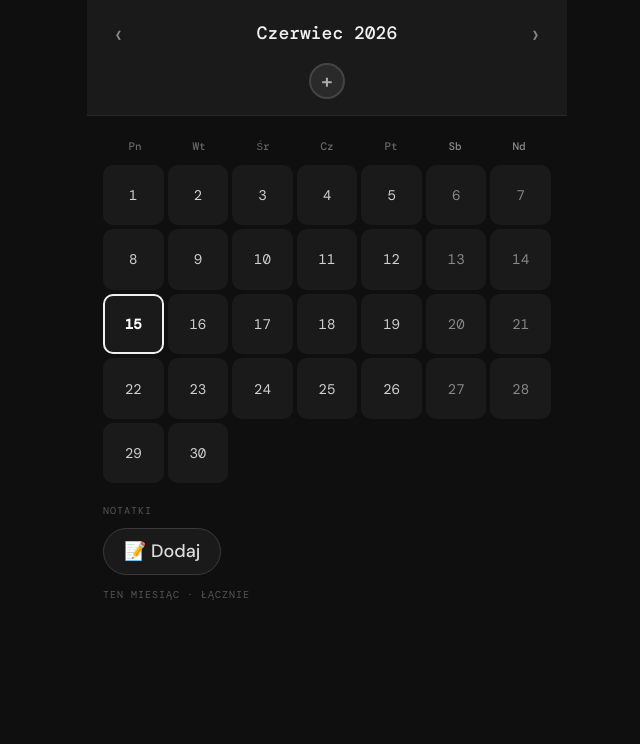
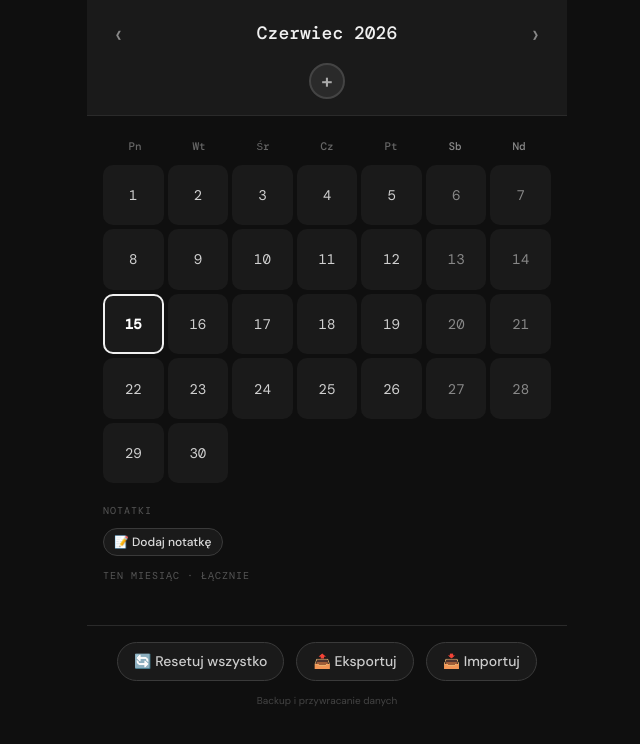
Before and after one commit to nastslay/tickcal, a React (Vite) app: page / in a window 1280 px wide. Shown: the top 744 px of the page, without its empty margins (313-953 px from the left). Built offline with nearby package versions, Linux system fonts and the light colour scheme.

Commit message:
Aktualizacja funkcji X lub poprawka wyglądu

```diff
--- a/src/App.jsx
+++ b/src/App.jsx
@@ -73,6 +73,7 @@ export default function App() {
   const [labelDraft, setLabelDraft] = useState("");
   const [showAddPalette, setShowAddPalette] = useState(false);
   const addButtonRef = useRef(null);
+  const fileInputRef = useRef(null);
 
   // Notatki
   const [notes, setNotes] = useState({});
@@ -83,6 +84,21 @@ export default function App() {
   const [customModal, setCustomModal] = useState({ open: false, title: "", message: "", onConfirm: null });
   const [viewNoteModal, setViewNoteModal] = useState({ open: false, noteText: "" });
 
+  function getTaskNumberFromLabel(label) {
+    const match = label.match(/Task (\d+)/);
+    return match ? parseInt(match[1], 10) : 0;
+  }
+
+  function getNextTaskNumber() {
+    let maxNum = 0;
+    activeColors.forEach(c => {
+      const label = labels[c.id] || c.defaultLabel;
+      const num = getTaskNumberFromLabel(label);
+      if (num > maxNum) maxNum = num;
+    });
+    return maxNum + 1;
+  }
+
   // Inicjalizacja
   useEffect(() => {
     const saved = loadState();
@@ -90,7 +106,7 @@ export default function App() {
       if (saved.activeColors && Array.isArray(saved.activeColors)) {
         setActiveColors(saved.activeColors);
       } else {
-        const defaultColors = MASTER_PALETTE.slice(0, 4).map((c, idx) => ({
+        const defaultColors = MASTER_PALETTE.slice(0, 1).map((c, idx) => ({
           ...c,
           id: idx + 1,
           defaultLabel: `Task ${idx + 1}`,
@@ -106,7 +122,12 @@ export default function App() {
       if (saved.notes) setNotes(saved.notes);
       if (saved.selectedDate) setSelectedDate(saved.selectedDate);
     } else {
-      const defaultColors = MASTER_PALETTE.slice(0, 4).map((c, idx) => ({
+      resetToDefault();
+    }
+  }, []);
+
+  function resetToDefault() {
+    const defaultColors = MASTER_PALETTE.slice(0, 1).map((c, idx) => ({
       ...c,
       id: idx + 1,
       defaultLabel: `Task ${idx + 1}`,
@@ -115,9 +136,11 @@ export default function App() {
     const initialLabels = {};
     defaultColors.forEach(c => { initialLabels[c.id] = c.defaultLabel; });
     setLabels(initialLabels);
-      if (defaultColors.length > 0) setActiveColorId(defaultColors[0].id);
+    setActiveColorId(defaultColors[0].id);
+    setTicks({});
+    setNotes({});
+    setSelectedDate(null);
   }
-  }, []);
 
   useEffect(() => {
     saveState({
@@ -216,7 +239,7 @@ export default function App() {
       return;
     }
     const newId = Date.now();
-    const nextNumber = activeColors.length + 1;
+    const nextNumber = getNextTaskNumber();
     const newLabel = `Task ${nextNumber}`;
     const newColor = { ...paletteColor, id: newId, defaultLabel: newLabel };
     setActiveColors(prev => [...prev, newColor]);
@@ -227,7 +250,7 @@ export default function App() {
 
   function deleteColor(colorId) {
     if (activeColors.length <= 1) {
-      showCustomAlert("Uwaga", "Musi pozostać przynajmniej jeden kolor.");
+      showCustomAlert("Uwaga", "Musi pozostać przynajmniej jeden kolor. Możesz użyć Resetu, aby przywrócić domyślne ustawienia.");
       return;
     }
     const colorName = getLabel(colorId);
@@ -338,6 +361,65 @@ export default function App() {
       message,
       onConfirm: () => setCustomModal({ open: false, title: "", message: "", onConfirm: null }),
       showCancel: false,
+    });
+  }
+
+  function exportData() {
+    const exportState = {
+      activeColors,
+      ticks,
+      labels,
+      activeColorId,
+      notes,
+      selectedDate,
+      version: 5,
+    };
+    const dataStr = JSON.stringify(exportState, null, 2);
+    const blob = new Blob([dataStr], { type: "application/json" });
+    const url = URL.createObjectURL(blob);
+    const a = document.createElement("a");
+    a.href = url;
+    a.download = `tickcal_backup_${new Date().toISOString().slice(0,19)}.json`;
+    a.click();
+    URL.revokeObjectURL(url);
+  }
+
+  function importData(file) {
+    const reader = new FileReader();
+    reader.onload = (e) => {
+      try {
+        const imported = JSON.parse(e.target.result);
+        if (!imported || typeof imported !== "object") throw new Error("Nieprawidłowy format");
+        if (imported.activeColors && Array.isArray(imported.activeColors)) setActiveColors(imported.activeColors);
+        if (imported.ticks) setTicks(imported.ticks);
+        if (imported.labels) setLabels(imported.labels);
+        if (imported.activeColorId) setActiveColorId(imported.activeColorId);
+        if (imported.notes) setNotes(imported.notes);
+        if (imported.selectedDate) setSelectedDate(imported.selectedDate);
+        showCustomAlert("Sukces", "Dane zostały zaimportowane.");
+      } catch (err) {
+        showCustomAlert("Błąd", "Plik nie jest prawidłowym backupem.");
+      }
+    };
+    reader.readAsText(file);
+  }
+
+  function handleFileSelect(e) {
+    const file = e.target.files[0];
+    if (file) importData(file);
+    e.target.value = null;
+  }
+
+  function resetAllData() {
+    setCustomModal({
+      open: true,
+      title: "Reset wszystkich danych",
+      message: "Czy na pewno chcesz przywrócić domyślne ustawienia? Wszystkie Twoje kolory, zaznaczenia i notatki zostaną usunięte, pozostanie tylko jeden kolor (Task 1).",
+      onConfirm: () => {
+        resetToDefault();
+        setCustomModal({ open: false, title: "", message: "", onConfirm: null });
+      },
+      showCancel: true,
     });
   }
 
@@ -552,7 +634,7 @@ export default function App() {
         </div>
       </div>
 
-      {/* Panel notatek – przyciski powiększone 1.5x */}
+      {/* Panel notatek – kompaktowe przyciski, bez suwaka */}
       <div style={{ padding: "20px 16px 0" }}>
         <div style={{
           fontFamily: "'DM Mono', monospace",
@@ -566,20 +648,19 @@ export default function App() {
         </div>
         <div style={{
           display: "flex",
-          gap: 14,                     // zwiększony odstęp między przyciskami
-          flexWrap: "nowrap",
-          overflowX: "auto",
+          gap: 8,
+          flexWrap: "wrap",
           marginBottom: 12,
         }}>
-          <button onClick={openNoteModal} style={largeNoteButton}>
-            {hasNoteForSelected ? "✏️ Edytuj" : "📝 Dodaj"}
+          <button onClick={openNoteModal} style={compactNoteButton}>
+            {hasNoteForSelected ? "✏️ Edytuj notatkę" : "📝 Dodaj notatkę"}
           </button>
           {hasNoteForSelected && (
-            <button onClick={viewNote} style={largeNoteButton}>👁️ Zobacz</button>
+            <button onClick={viewNote} style={compactNoteButton}>👁️ Zobacz notatkę</button>
           )}
           {hasNoteForSelected && (
-            <button onClick={deleteNote} style={{ ...largeNoteButton, background: "#3a1a1a", borderColor: "#a00" }}>
-              🗑️ Usuń
+            <button onClick={deleteNote} style={{ ...compactNoteButton, background: "#3a1a1a", borderColor: "#a00" }}>
+              🗑️ Usuń notatkę
             </button>
           )}
         </div>
@@ -670,6 +751,28 @@ export default function App() {
               </button>
             </div>
           ))}
+        </div>
+      </div>
+
+      {/* STOPKA – przyciski Reset, Import, Eksport */}
+      <div style={{
+        marginTop: 32,
+        borderTop: "1px solid #2a2a2a",
+        padding: "16px 16px 24px",
+      }}>
+        <div style={{
+          display: "flex",
+          gap: 12,
+          justifyContent: "center",
+          flexWrap: "wrap",
+        }}>
+          <button onClick={resetAllData} style={footerButton}>🔄 Resetuj wszystko</button>
+          <button onClick={exportData} style={footerButton}>📤 Eksportuj</button>
+          <button onClick={() => fileInputRef.current.click()} style={footerButton}>📥 Importuj</button>
+          <input type="file" ref={fileInputRef} style={{ display: "none" }} accept=".json" onChange={handleFileSelect} />
+        </div>
+        <div style={{ textAlign: "center", fontSize: 10, color: "#444", marginTop: 12 }}>
+          Backup i przywracanie danych
         </div>
       </div>
 
@@ -770,14 +873,12 @@ const navBtnStyle = {
   cursor: "pointer", padding: "0 8px", lineHeight: 1, fontFamily: "'DM Sans', sans-serif",
 };
 
-// Przyciski notatek powiększone 1.5x względem poprzedniej wersji (padding: 6px 14px -> 9px 21px, fontSize: 13px -> 19.5px ≈ 20px)
-// Dla zachowania proporcji użyto padding: "9px 20px", fontSize: "18px", oraz nieco większe ikony (emoji pozostają)
-const largeNoteButton = {
+const compactNoteButton = {
   background: "#1a1a1a",
   border: "1px solid #3a3a3a",
-  borderRadius: 40,
-  padding: "9px 20px",
-  fontSize: "18px",
+  borderRadius: 30,
+  padding: "4px 10px",
+  fontSize: "12px",
   fontWeight: 500,
   color: "#ddd",
   cursor: "pointer",
@@ -786,6 +887,19 @@ const largeNoteButton = {
   transition: "background 0.1s",
 };
 
+const footerButton = {
+  background: "#1a1a1a",
+  border: "1px solid #3a3a3a",
+  borderRadius: 30,
+  padding: "8px 16px",
+  fontSize: "14px",
+  fontWeight: 500,
+  color: "#ccc",
+  cursor: "pointer",
+  fontFamily: "'DM Sans', sans-serif",
+  transition: "background 0.1s",
+};
+
 const modalButton = {
   border: "none", borderRadius: 30, padding: "8px 20px", color: "#fff",
   fontSize: 14, cursor: "pointer", fontFamily: "'DM Sans', sans-serif",
```
Lines whose indentation alone changed are shown as unchanged.
